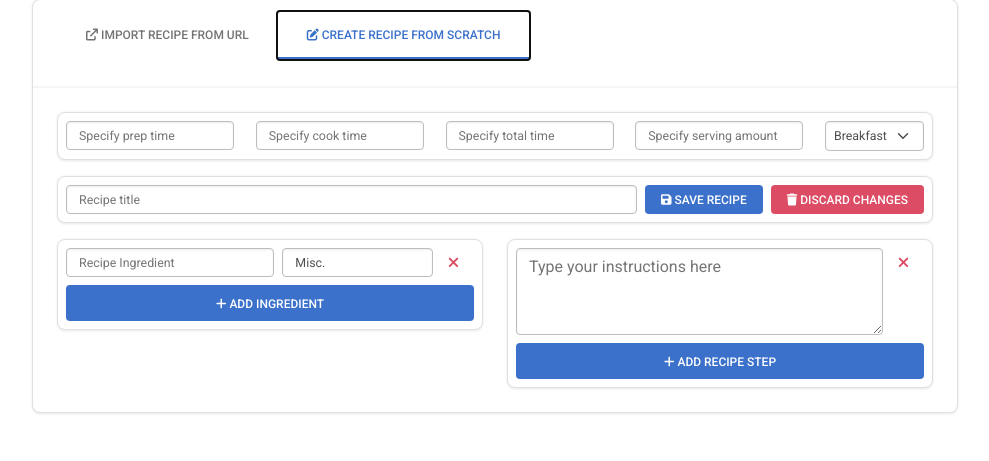
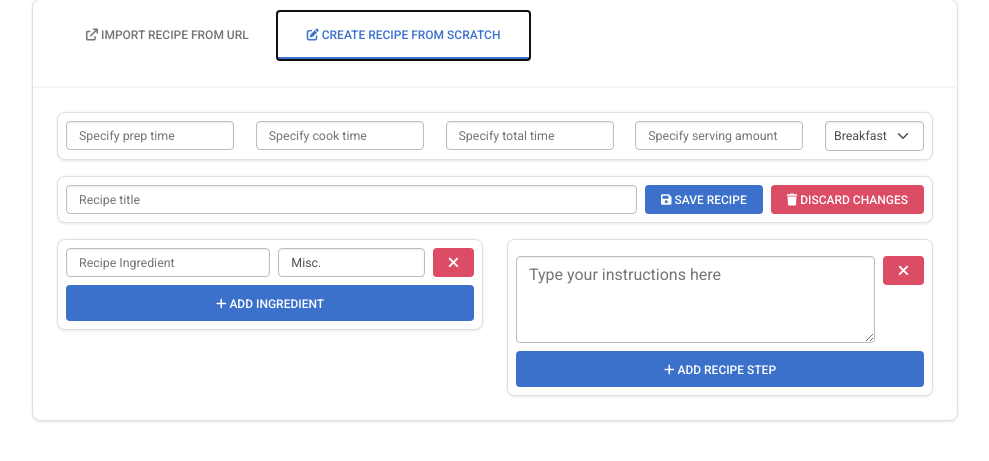
Before and after one commit to odics/remi, a Flask app: page /add_recipe in a window 1280 px wide, after a click on "CREATE RECIPE FROM SCRATCH". Shown: the part 85-546 px from the top of the page, without its empty margins (145-1134 px from the left). Run offline with Flask 2, Linux system fonts and the light colour scheme; a user stored in the database is signed in; some libraries are stand-ins or nearby versions.

Commit message:
Finished the UI for the manual recipe creator.

```diff
--- /dev/null
+++ b/website/static/main.css
@@ -0,0 +1,8 @@
+.add_container {
+    display: flex;
+    margin-top: 0.5rem;
+}
+
+.delete_button {
+    padding-left: 8px;
+}
--- a/website/templates/add_recipe.html
+++ b/website/templates/add_recipe.html
@@ -114,10 +114,12 @@
                                                 id="title" name="title" placeholder="Recipe title" />
                                         </div>
                                         <div class="me-2">
-                                            <button class="btn btn-primary btn-sm shadow-none "><i class="fa-solid fa-floppy-disk"></i> Save Recipe</button>
+                                            <button class="btn btn-primary btn-sm shadow-none "><i
+                                                    class="fa-solid fa-floppy-disk"></i> Save Recipe</button>
                                         </div>
                                         <div>
-                                            <button class="btn btn-danger btn-sm shadow-none"><i class="fa fa-trash"></i> Discard Changes</button>
+                                            <button class="btn btn-danger btn-sm shadow-none"><i
+                                                    class="fa fa-trash"></i> Discard Changes</button>
                                         </div>
                                     </div>
                                 </div>
@@ -128,12 +130,13 @@
                                 <div class="card shadow-2 border p-2">
                                     <div class="d-flex justify-content-between">
                                         <div class="col flex-fill me-2" id="ingredient_list">
-                                            <input type="text" class="form-control form-control-sm pb-1"
-                                                id="ingredient" name="ingredient" placeholder="Recipe Ingredient" />
+                                            <input type="text" class="form-control form-control-sm pb-1" id="ingredient"
+                                                name="ingredient" placeholder="Recipe Ingredient" />
                                         </div>
                                         <div class="col flex-fill me-0" id="ingredient_type">
-                                            <select class="form-control form-control-sm ms-0 me-0 pb-1" data-style="btn-info"
-                                                aria-label=".form-select-sm example" id="ing_type" name="ing_type">
+                                            <select class="form-control form-control-sm ms-0 me-0 pb-1"
+                                                data-style="btn-info" aria-label=".form-select-sm example" id="ing_type"
+                                                name="ing_type">
                                                 <option value="misc">Misc.</option>
                                                 <option value="produce">Produce</option>
                                                 <option value="meat">Meat</option>
@@ -143,34 +146,39 @@
                                                 <option value="dairy_bread">Dairy</option>
                                             </select>
                                         </div>
-                                        <div class="col d-flex flex-column ms-0 p-0 justify-content-end" id="delete_button">
+                                        <div class="col d-flex flex-column ms-0 p-0 ps-2 justify-content-end"
+                                            id="delete_button">
                                             <button onclick="remove_added_ingredient()" type="button"
-                                            class="btn btn-link btn-sm"><span class="text-danger"><i
-                                            class="fa-solid fa-xmark fa-lg"></i></span></button>
+                                                class="btn btn-sm btn-danger shadow-none"><i
+                                                    class="fa-solid fa-xmark fa-lg"></i></button>
                                         </div>
                                     </div>
                                     <div class="row">
                                         <div class="d-grid">
                                             <button class="btn btn-primary shadow-none mt-2"
-                                                onclick="add_ingredient()"><i class="fa-solid fa-plus"></i> Add Ingredient</button>
+                                                onclick="add_ingredient()"><i class="fa-solid fa-plus"></i> Add
+                                                Ingredient</button>
                                         </div>
                                     </div>
                                 </div>
                             </div>
                             <div class="col-6">
-                                <div class="card shadow-2 border p-2">
-                                    <div class="d-flex">
-                                    <div class="flex-fill" id="recipe_instructions">
-                                        <textarea class="form-control" id="instructions" name="instructions"
-                                            rows="3" placeholder="Type your instructions here"></textarea>
-                                    </div>
-                                    <div class="d-flex flex-column align-items-stretch" id="recipe_delete_button">
-                                        <button onclick="remove_added_step()" type="button"
-                                            class="btn btn-link btn-sm d-flex align-items-stretch align-items-center"><span class="text-danger align-items-center"><i
-                                            class="fa-solid fa-xmark fa-lg"></i></span></button>
+                                <div class="card shadow-2 border p-2" id="recipe_instructions">
+                                    <div id="add_container">
+                                    <div class="add_container">
+                                        <div class="flex-fill">
+                                            <textarea class="form-control" id="instructions" name="instructions"
+                                                rows="3" placeholder="Type your instructions here"></textarea>
+                                        </div>
+                                        <div class="delete_button">
+                                            <button onclick="step_to_delete()" type="button"
+                                                class="btn btn-outline btn-danger btn-sm shadow-none"><i
+                                                    class="fa-solid fa-xmark fa-lg"></i></button>
+                                        </div>
                                     </div>
                                 </div>
-                                        <button class="btn btn-primary shadow-none mt-2" onclick="add_recipe_step()"><i class="fa-solid fa-plus"></i> Add
+                                    <button class="btn btn-primary shadow-none mt-2" onclick="add_recipe_step()"><i
+                                            class="fa-solid fa-plus"></i> Add
                                         Recipe Step</button>
                                 </div>
                             </div>
--- a/website/templates/base.html
+++ b/website/templates/base.html
@@ -16,6 +16,8 @@
     <!-- MDB -->
     <link href="https://cdnjs.cloudflare.com/ajax/libs/mdb-ui-kit/6.0.1/mdb.min.css" rel="stylesheet" />
     <!-- <link rel="stylesheet" href="{{ url_for('static', filename='css/mdb.dark.min.css') }}"> -->
+    <link rel="stylesheet" href="{{ url_for('static', filename='main.css') }}">
+
 
     <link rel="stylesheet" href="https://cdn.jsdelivr.net/npm/select2@4.1.0-rc.0/dist/css/select2.min.css" />
     <link rel="stylesheet"
@@ -259,9 +261,9 @@
         var delete_button = document.getElementById('delete_button')
 
         var new_delete_button = document.createElement('button');
-        new_delete_button.setAttribute('class', 'btn btn-link btn-sm mt-2');
+        new_delete_button.setAttribute('class', 'btn btn-danger shadow-none btn-sm mt-2');
         new_delete_button.setAttribute('onclick', 'remove_added_ingredient()')
-        new_delete_button.innerHTML = '<span class="text-danger"><i class="fa-solid fa-xmark fa-lg"></i></span>'
+        new_delete_button.innerHTML = '<i class="fa-solid fa-xmark fa-lg"></i>'
 
         var new_ingredient = document.createElement('input');
         new_ingredient.setAttribute('type', 'text');
@@ -318,23 +320,14 @@
 
 <script>
     function add_recipe_step() {
-        var instructions = document.getElementById('recipe_instructions');
-        var new_instruction = document.createElement('textarea');
-        new_instruction.setAttribute('name', 'instructions');
-        new_instruction.setAttribute('class', 'form-control mt-2');
-        new_instruction.setAttribute('rows', '3')
-        new_instruction.setAttribute('placeholder', 'Type your instructions here');
+        var instructions = document.getElementById('add_container');
+        var new_instruction = document.createElement('div');
 
-        var button_to_add = document.getElementById('recipe_delete_button');
-        var new_delete_button = document.createElement('button');
+        new_instruction.setAttribute('class', 'instructions');
 
-        new_delete_button.setAttribute('class', 'btn btn-link btn-sm mt-2');
-        new_delete_button.setAttribute('onclick', 'remove_added_step()')
-        new_delete_button.innerHTML = '<span class="text-danger"><i class="fa-solid fa-xmark fa-lg"></i></span>'
-
+        new_instruction.innerHTML = '<div class="add_container"><div class="flex-fill" id="recipe_instructions"><textarea class="form-control" id="instructions" name="instructions" rows="3" placeholder="Type your instructions here"></textarea></div><div class="delete_button"><button onclick="remove_added_step()" type="button" class="btn btn-outline btn-danger btn-sm shadow-none"><i class="fa-solid fa-xmark fa-lg"></i></button></div></div>'
 
         instructions.appendChild(new_instruction);
-        button_to_add.appendChild(new_delete_button);
     }
 </script>
 
@@ -352,6 +345,13 @@
     }
 </script>
 
+<script>
+    function remove_added_step() {
+        var step_to_delete = document.getElementById('add_container');
+        step_to_delete.removeChild(step_to_delete.lastChild);
+    }
+</script>
+
 </body>
 
 </html>
```
